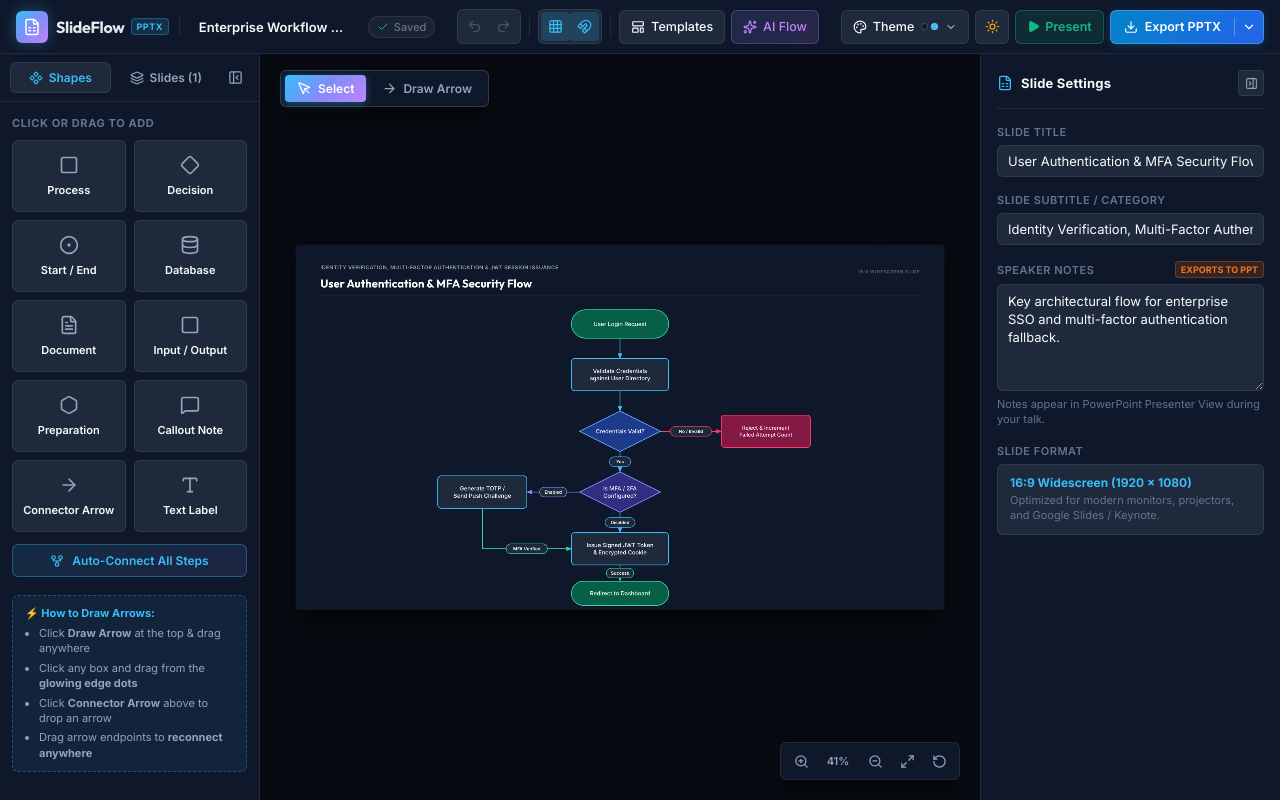
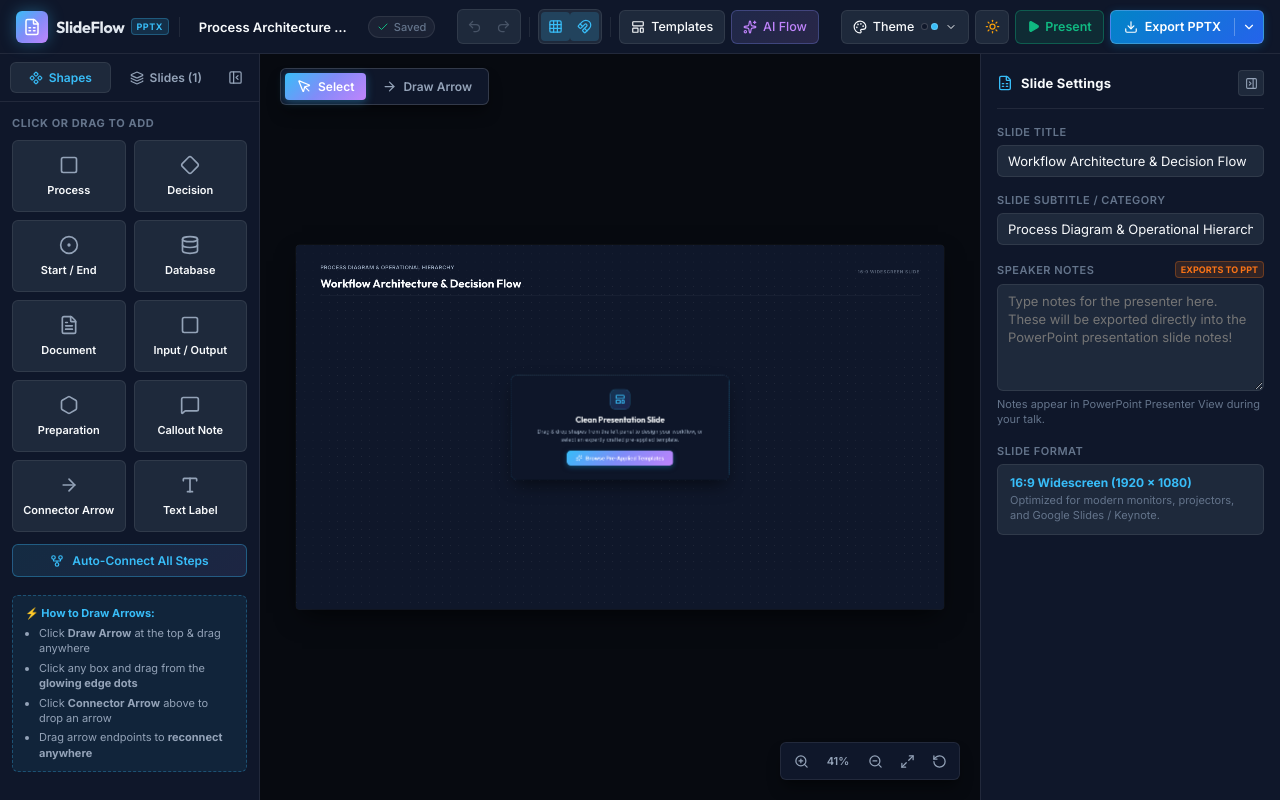
Before and after one commit to immanuelkevin55-netizen/flowchart, a React (Vite) app: page / in a window 1280 px wide. Built offline with nearby package versions, Linux system fonts and the light colour scheme.

Commit message:
Fix collapsed sidebar button overlap and provide clean starter slide with template browser

```diff
--- a/src/App.css
+++ b/src/App.css
@@ -1902,7 +1902,7 @@
 /* Canvas Tool Mode Selector Overlay (Top Left) */
 .canvas-tool-selector-overlay {
   position: absolute;
-  top: 16px;
+  top: 14px;
   left: 20px;
   display: flex;
   align-items: center;
@@ -1914,6 +1914,12 @@
   box-shadow: var(--shadow-lg);
   backdrop-filter: blur(10px);
   z-index: 30;
+  transition: left 0.22s cubic-bezier(0.16, 1, 0.3, 1);
+}
+
+/* Avoid overlap when left sidebar is closed and 'Shapes & Slides' floating button is visible */
+.canvas-tool-selector-overlay.shifted-for-sidebar {
+  left: 175px;
 }
 
 .canvas-tool-mode-btn {
@@ -2022,6 +2028,106 @@
   opacity: 0.6;
 }
 
+/* Empty Slide Canvas State & Browse Templates Card */
+.canvas-empty-state-fo {
+  overflow: visible;
+  pointer-events: none;
+}
+
+.canvas-empty-state-card {
+  pointer-events: all;
+  width: 100%;
+  height: 100%;
+  background: rgba(15, 23, 42, 0.85);
+  border: 1px dashed rgba(56, 189, 248, 0.35);
+  border-radius: 16px;
+  box-shadow: 0 20px 45px -10px rgba(0, 0, 0, 0.55), inset 0 1px 0 rgba(255, 255, 255, 0.08);
+  backdrop-filter: blur(16px);
+  padding: 28px 36px;
+  display: flex;
+  flex-direction: column;
+  align-items: center;
+  justify-content: center;
+  text-align: center;
+  box-sizing: border-box;
+  user-select: none;
+  animation: emptyCardAppear 0.25s ease-out;
+}
+
+.light-theme .canvas-empty-state-card {
+  background: rgba(255, 255, 255, 0.9);
+  border: 1px dashed rgba(14, 165, 233, 0.45);
+  box-shadow: 0 20px 45px -10px rgba(0, 0, 0, 0.12), inset 0 1px 0 rgba(255, 255, 255, 0.9);
+}
+
+.empty-state-icon-badge {
+  width: 50px;
+  height: 50px;
+  border-radius: 14px;
+  background: linear-gradient(135deg, rgba(56, 189, 248, 0.2) 0%, rgba(99, 102, 241, 0.2) 100%);
+  border: 1px solid rgba(56, 189, 248, 0.3);
+  color: var(--brand-primary, #38BDF8);
+  display: flex;
+  align-items: center;
+  justify-content: center;
+  margin-bottom: 12px;
+}
+
+.empty-state-title {
+  margin: 0 0 8px 0;
+  font-family: var(--font-heading, 'Outfit', sans-serif);
+  font-size: 20px;
+  font-weight: 700;
+  color: var(--text-main, #F8FAFC);
+  letter-spacing: -0.01em;
+}
+
+.empty-state-desc {
+  margin: 0 0 18px 0;
+  font-size: 13px;
+  line-height: 1.5;
+  color: var(--text-muted, #94A3B8);
+  max-width: 440px;
+}
+
+.empty-state-actions {
+  display: flex;
+  align-items: center;
+  gap: 12px;
+}
+
+.empty-state-btn.primary {
+  display: inline-flex;
+  align-items: center;
+  gap: 8px;
+  padding: 10px 22px;
+  background: var(--brand-gradient, linear-gradient(135deg, #0EA5E9 0%, #6366F1 100%));
+  color: #FFFFFF;
+  border: none;
+  border-radius: 8px;
+  font-size: 13px;
+  font-weight: 600;
+  cursor: pointer;
+  box-shadow: 0 4px 14px rgba(14, 165, 233, 0.35);
+  transition: all 0.2s ease;
+}
+
+.empty-state-btn.primary:hover {
+  transform: translateY(-2px);
+  box-shadow: 0 6px 20px rgba(14, 165, 233, 0.5);
+}
+
+@keyframes emptyCardAppear {
+  from {
+    opacity: 0;
+    transform: scale(0.95);
+  }
+  to {
+    opacity: 1;
+    transform: scale(1);
+  }
+}
+
 /* Auto-Wire Button in Sidebar */
 .sidebar-action-box {
   margin: 12px 0 8px 0;
--- a/src/App.jsx
+++ b/src/App.jsx
@@ -13,7 +13,7 @@ import { TEMPLATES } from './utils/templates';
 import { exportToPowerPoint } from './utils/pptxExporter';
 import './App.css';
 
-const STORAGE_KEY = 'slideflow_studio_deck_v1';
+const STORAGE_KEY = 'slideflow_studio_deck_v2';
 
 function getInitialDeck() {
   try {
@@ -35,7 +35,7 @@ export default function App() {
 
   // Main Presentation Deck State
   const [presentationTitle, setPresentationTitle] = useState(
-    () => initialData?.presentationTitle || 'Enterprise Workflow Presentation'
+    () => initialData?.presentationTitle || 'Process Architecture Presentation'
   );
   const [activeTheme, setActiveTheme] = useState(() => {
     if (initialData?.themeId && THEMES[initialData.themeId]) {
@@ -64,18 +64,18 @@ export default function App() {
   // Fullscreen Presentation Mode State
   const [isPresenting, setIsPresenting] = useState(false);
 
-  // Initialize slides from storage or fallback template
+  // Initialize slides from storage or clean fresh blank slide
   const [slides, setSlides] = useState(() => {
     if (initialData?.slides && initialData.slides.length > 0) {
       return initialData.slides;
     }
     return [{
       id: `slide-${Date.now()}-0`,
-      title: TEMPLATES[0].title,
-      subtitle: TEMPLATES[0].subtitle,
-      notes: TEMPLATES[0].notes,
-      nodes: JSON.parse(JSON.stringify(TEMPLATES[0].nodes)),
-      connectors: JSON.parse(JSON.stringify(TEMPLATES[0].connectors))
+      title: 'Workflow Architecture & Decision Flow',
+      subtitle: 'Process Diagram & Operational Hierarchy',
+      notes: '',
+      nodes: [],
+      connectors: []
     }];
   });
 
@@ -816,6 +816,7 @@ export default function App() {
             onDuplicateNode={handleDuplicateNode}
             onAddConnector={handleAddConnector}
             onUpdateSlide={(updates) => updateCurrentSlide(updates)}
+            onOpenTemplates={() => setIsTemplatesOpen(true)}
             showGrid={showGrid}
             gridSnap={gridSnap}
           />
--- a/src/components/Canvas.jsx
+++ b/src/components/Canvas.jsx
@@ -3,7 +3,7 @@ import FlowNode from './FlowNode';
 import FlowConnector from './FlowConnector';
 import { snapToGrid, getConnectorEndpoints, getClosestPort, generateConnectorPath } from '../utils/geometry';
 import { DEFAULT_CANVAS_WIDTH, DEFAULT_CANVAS_HEIGHT } from '../types/constants';
-import { ZoomIn, ZoomOut, Maximize2, RotateCcw, MousePointer, ArrowRight } from 'lucide-react';
+import { ZoomIn, ZoomOut, Maximize2, RotateCcw, MousePointer, ArrowRight, LayoutTemplate, Sparkles } from 'lucide-react';
 
 export default function Canvas({
   slide,
@@ -22,6 +22,7 @@ export default function Canvas({
   onDuplicateNode,
   onAddConnector,
   onUpdateSlide,
+  onOpenTemplates,
   showGrid = true,
   gridSnap = true
 }) {
@@ -547,7 +548,7 @@ export default function Canvas({
       onMouseUp={handleMouseUp}
     >
       {/* Tool Selection Bar (Top Left of Canvas) */}
-      <div className="canvas-tool-selector-overlay">
+      <div className={`canvas-tool-selector-overlay ${!isLeftSidebarOpen ? 'shifted-for-sidebar' : ''}`}>
         <button
           className={`canvas-tool-mode-btn ${activeTool === 'select' ? 'active' : ''}`}
           onClick={() => setActiveTool && setActiveTool('select')}
@@ -889,6 +890,40 @@ export default function Canvas({
               </g>
             ))}
           </g>
+
+          {/* Empty Slide Guide Overlay */}
+          {(!slide.nodes || slide.nodes.length === 0) && (
+            <foreignObject
+              x={DEFAULT_CANVAS_WIDTH / 2 - 270}
+              y={DEFAULT_CANVAS_HEIGHT / 2 - 130}
+              width={540}
+              height={260}
+              className="canvas-empty-state-fo"
+            >
+              <div className="canvas-empty-state-card" xmlns="http://www.w3.org/1999/xhtml">
+                <div className="empty-state-icon-badge">
+                  <LayoutTemplate size={26} />
+                </div>
+                <h3 className="empty-state-title">Clean Presentation Slide</h3>
+                <p className="empty-state-desc">
+                  Drag &amp; drop shapes from the left panel to design your workflow, or select an expertly crafted pre-applied template.
+                </p>
+                <div className="empty-state-actions">
+                  <button
+                    type="button"
+                    className="empty-state-btn primary"
+                    onClick={(e) => {
+                      e.stopPropagation();
+                      onOpenTemplates && onOpenTemplates();
+                    }}
+                  >
+                    <Sparkles size={16} />
+                    <span>Browse Pre-Applied Templates</span>
+                  </button>
+                </div>
+              </div>
+            </foreignObject>
+          )}
         </svg>
       </div>
     </div>
```
